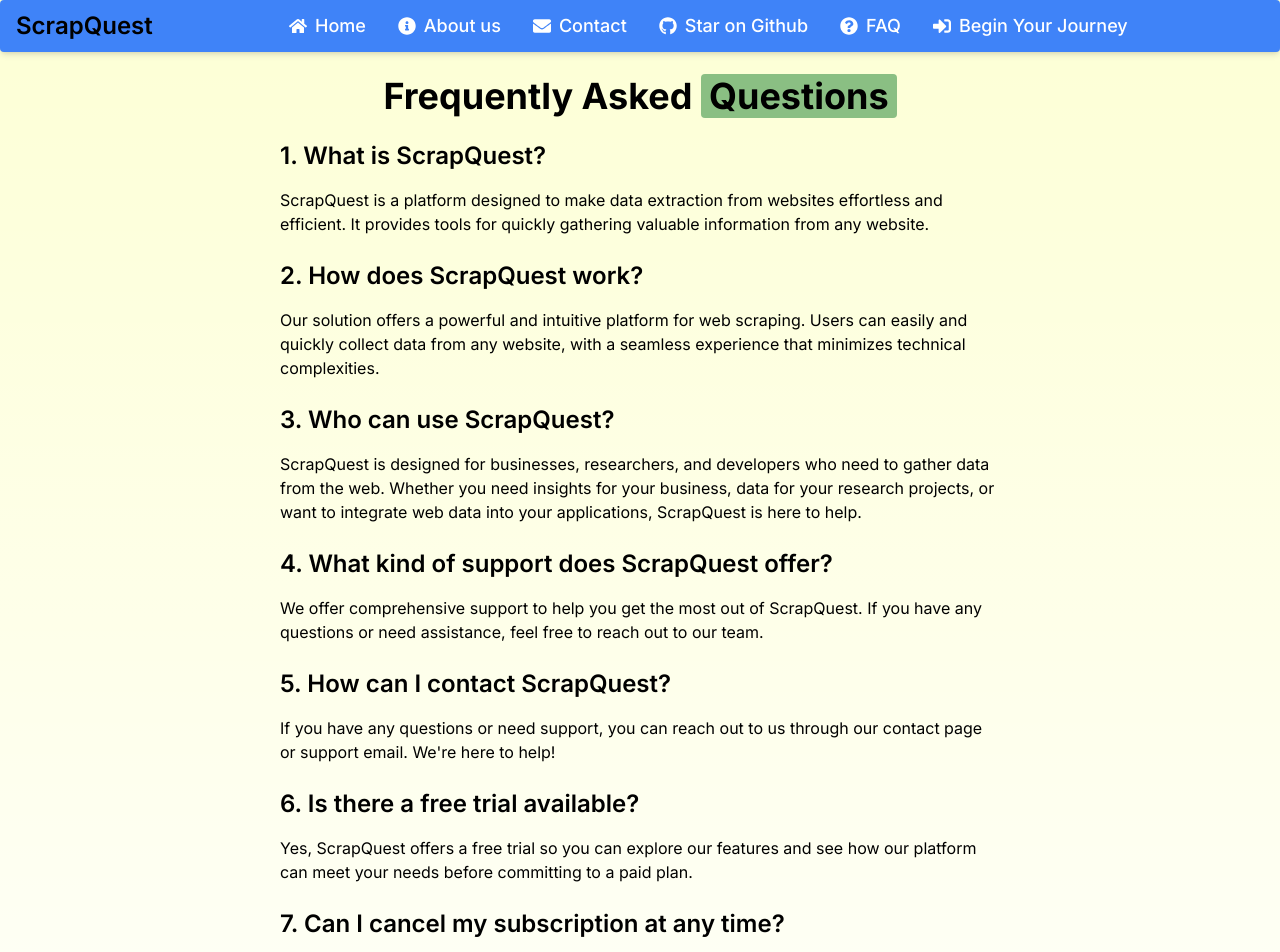
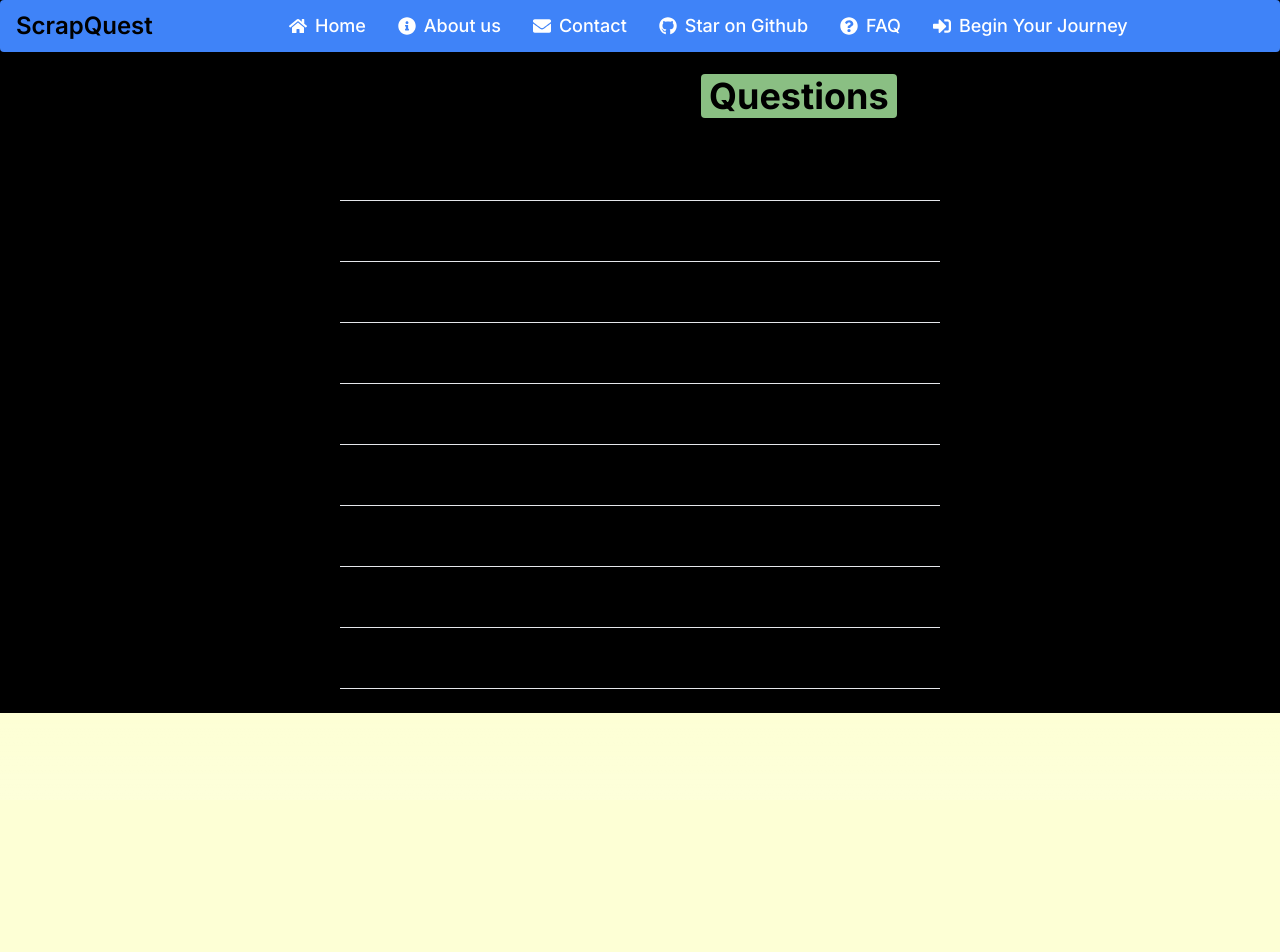
Before and after one commit to Abidsyed25/ScrapQuest, a Next.js app: page /faq in a window 1280 px wide. Shown: the top 952 px of the page. After the commit the page ends 800 px from the top, so only its background shows below. Built offline with nearby package versions, Linux system fonts and the light colour scheme.

Commit message:
faq page made

```diff
--- /dev/null
+++ b/app/faq/faqs.js
@@ -0,0 +1,40 @@
+const faqs = [
+    {
+        question:"1. What is ScrapQuest?",
+        answer:"ScrapQuest is a platform designed to make data extraction from websites effortless and efficient. It provides tools for quickly gathering valuable information from any website.",
+    },
+    {
+        question: "2. How does ScrapQuest work?",
+        answer: "Our solution offers a powerful and intuitive platform for web scraping. Users can easily and quickly collect data from any website, with a seamless experience that minimizes technical complexities.",
+    },
+    {
+        question: "3. Who can use ScrapQuest?",
+        answer: "ScrapQuest is designed for businesses, researchers, and developers who need to gather data from the web. Whether you need insights for your business, data for your research projects, or want to integrate web data into your applications, ScrapQuest is here to help.",
+    },
+    {
+        question: "4. What kind of support does ScrapQuest offer?",
+        answer: "We offer comprehensive support to help you get the most out of ScrapQuest. If you have any questions or need assistance, feel free to reach out to our team.",
+    },
+    {
+        question: "5. How can I contact ScrapQuest?",
+        answer: "  If you have any questions or need support, you can reach out to us through our contact page or support email. We're here to help!",
+    },
+    {
+        question: "6. Is there a free trial available?",
+        answer: "  Yes, ScrapQuest offers a free trial so you can explore our features and see how our platform can meet your needs before committing to a paid plan.",
+    },
+    {
+        question: "7. Can I cancel my subscription at any time?",
+        answer: " Absolutely. You can cancel your subscription at any time. If you have any issues with cancellation, our support team is here to assist you.",
+    },
+    {
+        question: "8. Do I need technical skills to use ScrapQuest?",
+        answer: "Not at all. ScrapQuest is designed to be user-friendly and intuitive, even for those without technical skills. Our platform guides you through the data extraction process with ease.",
+    },
+    {
+        question: "9. Is my data safe with ScrapQuest?",
+        answer: " Yes, we prioritize the security and privacy of your data. ScrapQuest employs advanced security measures to ensure that your data is protected at all times.",
+    },
+];
+
+export default faqs;
--- a/app/faq/page.tsx
+++ b/app/faq/page.tsx
@@ -1,59 +1,38 @@
 import React from 'react';
 import { Nav } from "@/components/Nav";
+import {
+  Accordion,
+  AccordionContent,
+  AccordionItem,
+  AccordionTrigger,
+} from "@/components/ui/accordion";
+import faqs from "../faq/faqs";
 
 const FAQ: React.FC = () => {
   return (
-    <div className="relative">
-      <Nav />
-      <div className="container mx-auto p-6 max-w-[48rem]">
-        <h1 className="text-4xl font-bold mb-6 text-center">Frequently Asked <span className="bg-[#8abf83] rounded px-2">Questions</span></h1>
-
-        <h2 className="text-2xl font-semibold mb-4">1. What is ScrapQuest?</h2>
-        <p className="mb-6">
-          ScrapQuest is a platform designed to make data extraction from websites effortless and efficient. It provides tools for quickly gathering valuable information from any website.
-        </p>
-
-        <h2 className="text-2xl font-semibold mb-4">2. How does ScrapQuest work?</h2>
-        <p className="mb-6">
-          Our solution offers a powerful and intuitive platform for web scraping. Users can easily and quickly collect data from any website, with a seamless experience that minimizes technical complexities.
-        </p>
-
-        <h2 className="text-2xl font-semibold mb-4">3. Who can use ScrapQuest?</h2>
-        <p className="mb-6">
-          ScrapQuest is designed for businesses, researchers, and developers who need to gather data from the web. Whether you need insights for your business, data for your research projects, or want to integrate web data into your applications, ScrapQuest is here to help.
-        </p>
-
-        <h2 className="text-2xl font-semibold mb-4">4. What kind of support does ScrapQuest offer?</h2>
-        <p className="mb-6">
-          We offer comprehensive support to help you get the most out of ScrapQuest. If you have any questions or need assistance, feel free to reach out to our team.
-        </p>
-
-        <h2 className="text-2xl font-semibold mb-4">5. How can I contact ScrapQuest?</h2>
-        <p className="mb-6">
-          If you have any questions or need support, you can reach out to us through our contact page or support email. We're here to help!
-        </p>
-
-        <h2 className="text-2xl font-semibold mb-4">6. Is there a free trial available?</h2>
-        <p className="mb-6">
-          Yes, ScrapQuest offers a free trial so you can explore our features and see how our platform can meet your needs before committing to a paid plan.
-        </p>
-
-        <h2 className="text-2xl font-semibold mb-4">7. Can I cancel my subscription at any time?</h2>
-        <p className="mb-6">
-          Absolutely. You can cancel your subscription at any time. If you have any issues with cancellation, our support team is here to assist you.
-        </p>
-
-        <h2 className="text-2xl font-semibold mb-4">8. Do I need technical skills to use ScrapQuest?</h2>
-        <p className="mb-6">
-          Not at all. ScrapQuest is designed to be user-friendly and intuitive, even for those without technical skills. Our platform guides you through the data extraction process with ease.
-        </p>
-
-        <h2 className="text-2xl font-semibold mb-4">9. Is my data safe with ScrapQuest?</h2>
-        <p className="mb-6">
-          Yes, we prioritize the security and privacy of your data. ScrapQuest employs advanced security measures to ensure that your data is protected at all times.
-        </p>
+    <>
+      <div className="relative bg-black">
+        <Nav />
+        <div className="container mx-auto p-6 max-w-[48rem]">
+          <h1 className="text-4xl font-bold mb-6 text-center">
+            Frequently Asked{" "}
+            <span className="bg-[#8abf83] rounded px-2">Questions</span>
+          </h1>
+          <div className="flex flex-col items-center justify-center">
+            <div style={{ width: "600px" }}>
+              <Accordion type="single" collapsible className="w-full">
+                {faqs.map((faq, index) => (
+                  <AccordionItem key={index} value={`item-${index}`}>
+                    <AccordionTrigger>{faq.question}</AccordionTrigger>
+                    <AccordionContent>{faq.answer}</AccordionContent>
+                  </AccordionItem>
+                ))}
+              </Accordion>
+            </div>
+          </div>
+        </div>
       </div>
-    </div>
+    </>
   );
 }
 
--- /dev/null
+++ b/components/ui/accordion.tsx
@@ -0,0 +1,58 @@
+"use client"
+
+import * as React from "react"
+import * as AccordionPrimitive from "@radix-ui/react-accordion"
+import { ChevronDown } from "lucide-react"
+
+import { cn } from "@/lib/utils"
+
+const Accordion = AccordionPrimitive.Root
+
+const AccordionItem = React.forwardRef<
+  React.ElementRef<typeof AccordionPrimitive.Item>,
+  React.ComponentPropsWithoutRef<typeof AccordionPrimitive.Item>
+>(({ className, ...props }, ref) => (
+  <AccordionPrimitive.Item
+    ref={ref}
+    className={cn("border-b", className)}
+    {...props}
+  />
+))
+AccordionItem.displayName = "AccordionItem"
+
+const AccordionTrigger = React.forwardRef<
+  React.ElementRef<typeof AccordionPrimitive.Trigger>,
+  React.ComponentPropsWithoutRef<typeof AccordionPrimitive.Trigger>
+>(({ className, children, ...props }, ref) => (
+  <AccordionPrimitive.Header className="flex">
+    <AccordionPrimitive.Trigger
+      ref={ref}
+      className={cn(
+        "flex flex-1 items-center justify-between py-4 text-lg font-medium transition-all hover:underline [&[data-state=open]>svg]:rotate-180",
+        className
+      )}
+      {...props}
+    >
+      {children}
+      <ChevronDown className="h-4 w-4 shrink-0 transition-transform duration-200" />
+    </AccordionPrimitive.Trigger>
+  </AccordionPrimitive.Header>
+))
+AccordionTrigger.displayName = AccordionPrimitive.Trigger.displayName
+
+const AccordionContent = React.forwardRef<
+  React.ElementRef<typeof AccordionPrimitive.Content>,
+  React.ComponentPropsWithoutRef<typeof AccordionPrimitive.Content>
+>(({ className, children, ...props }, ref) => (
+  <AccordionPrimitive.Content
+    ref={ref}
+    className="overflow-hidden text-md transition-all data-[state=closed]:animate-accordion-up data-[state=open]:animate-accordion-down"
+    {...props}
+  >
+    <div className={cn("pb-4 pt-0", className)}>{children}</div>
+  </AccordionPrimitive.Content>
+))
+
+AccordionContent.displayName = AccordionPrimitive.Content.displayName
+
+export { Accordion, AccordionItem, AccordionTrigger, AccordionContent }
--- /dev/null
+++ b/lib/utils.ts
@@ -0,0 +1,6 @@
+import { type ClassValue, clsx } from "clsx"
+import { twMerge } from "tailwind-merge"
+
+export function cn(...inputs: ClassValue[]) {
+  return twMerge(clsx(inputs))
+}
--- a/package.json
+++ b/package.json
@@ -15,18 +15,22 @@
     "@fortawesome/free-solid-svg-icons": "^6.5.2",
     "@fortawesome/react-fontawesome": "^0.2.2",
     "@hookform/resolvers": "^3.5.0",
+    "@radix-ui/react-accordion": "^1.2.0",
     "@tsparticles/engine": "^3.4.0",
     "@tsparticles/react": "^3.0.0",
     "@tsparticles/slim": "^3.4.0",
+    "class-variance-authority": "^0.7.0",
     "clsx": "^2.1.1",
     "flowbite-react": "^0.9.0",
     "framer-motion": "^11.2.12",
+    "lucide-react": "^0.400.0",
     "next": "14.2.1",
     "puppeteer": "^22.6.5",
     "react": "^18",
     "react-dom": "^18",
     "react-hook-form": "^7.51.5",
     "tailwind-merge": "^2.3.0",
+    "tailwindcss-animate": "^1.0.7",
     "typewriter-effect": "^2.21.0"
   },
   "devDependencies": {
```
Also changed, not shown: components.json (added), 1 other file (tests, documents, lock files or other folders).
